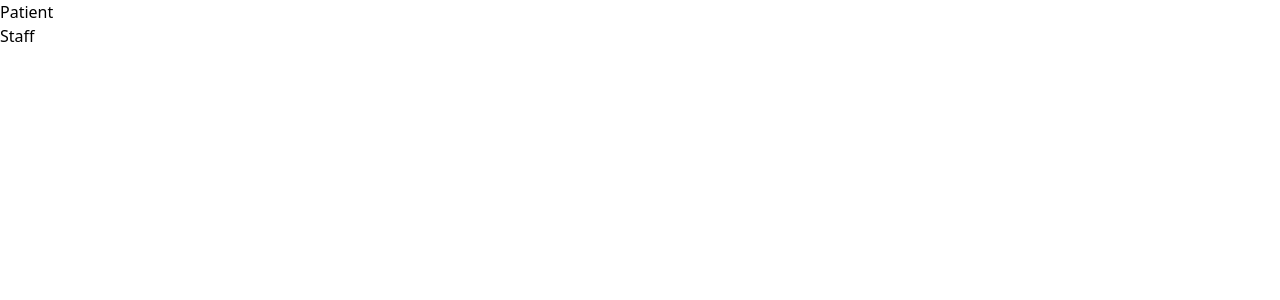
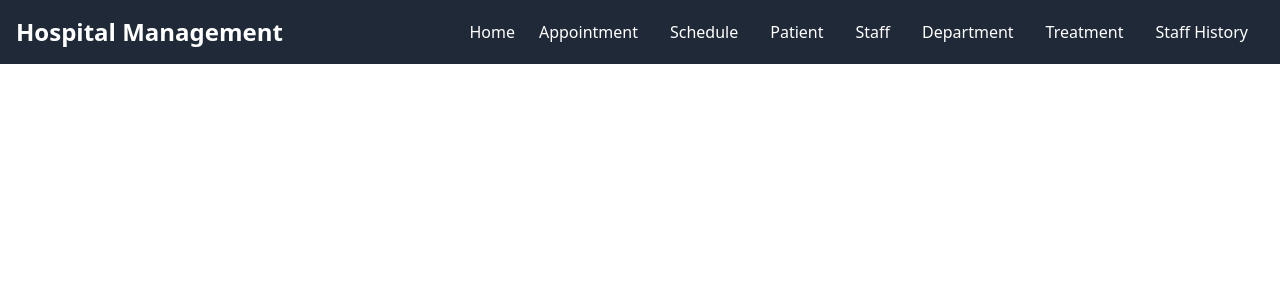
Before and after one commit to hault1536288/ISYS2099-Database-App-GroupProject, a Next.js app in the folder Frontend/: page / in a window 1280 px wide. Shown: the top 300 px of the page. Built offline with nearby package versions, Linux system fonts and the light colour scheme.

Commit message:
UI for homepage, created navbar with navigation to desired page

```diff
--- /dev/null
+++ b/Frontend/app/components/homepage/nav-bar.js
@@ -0,0 +1,38 @@
+import Link from "next/link";
+
+const Navbar = () => {
+    return (
+        <nav className="bg-gray-800 text-white p-4">
+            <div className="container mx-auto flex justify-between items-center">
+                <a href="" className="text-2xl font-bold">Hospital Management</a>
+                <div>
+                    <Link href="/" className="mx-2">
+                        Home
+                    </Link>
+                    <Link href="/appointment" className="mx-4">
+                        Appointment
+                    </Link>
+                    <Link href="/schedule" className="mx-4">
+                        Schedule
+                    </Link>
+                    <Link href="/patient" className="mx-4">
+                        Patient
+                    </Link>
+                    <Link href="/staff" className="mx-4">
+                        Staff
+                    </Link>
+                    <Link href="/department" className="mx-4">
+                        Department
+                    </Link>
+                    <Link href="/treatment" className="mx-4">
+                        Treatment
+                    </Link>
+                    <Link href="/staff-history" className="mx-4">
+                        Staff History
+                    </Link>
+                </div>
+            </div>
+        </nav>
+    );
+}
+export default Navbar;
--- a/Frontend/app/page.js
+++ b/Frontend/app/page.js
@@ -1,11 +1,9 @@
-import Patient from "./patient/page";
-import Staff from "./staff/page";
+import Navbar from "./components/homepage/nav-bar";
 
 export default function Home() {
   return (
     <div className="bg-white">
-      <Patient />
-      <Staff />
+      <Navbar/>
     </div>
   );
 }
```
